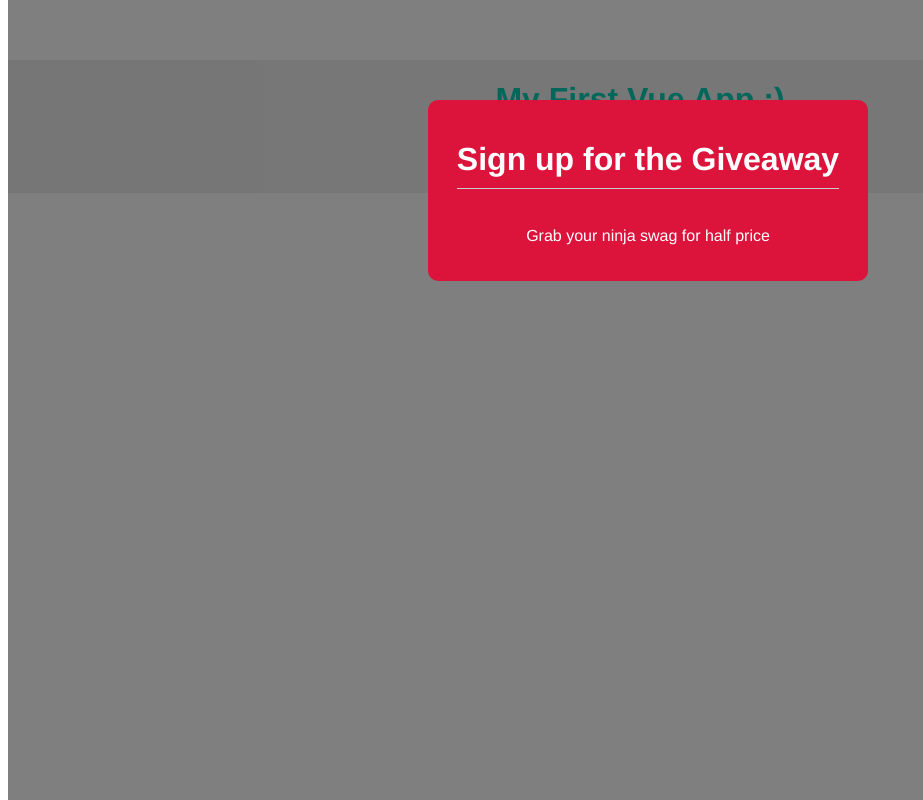
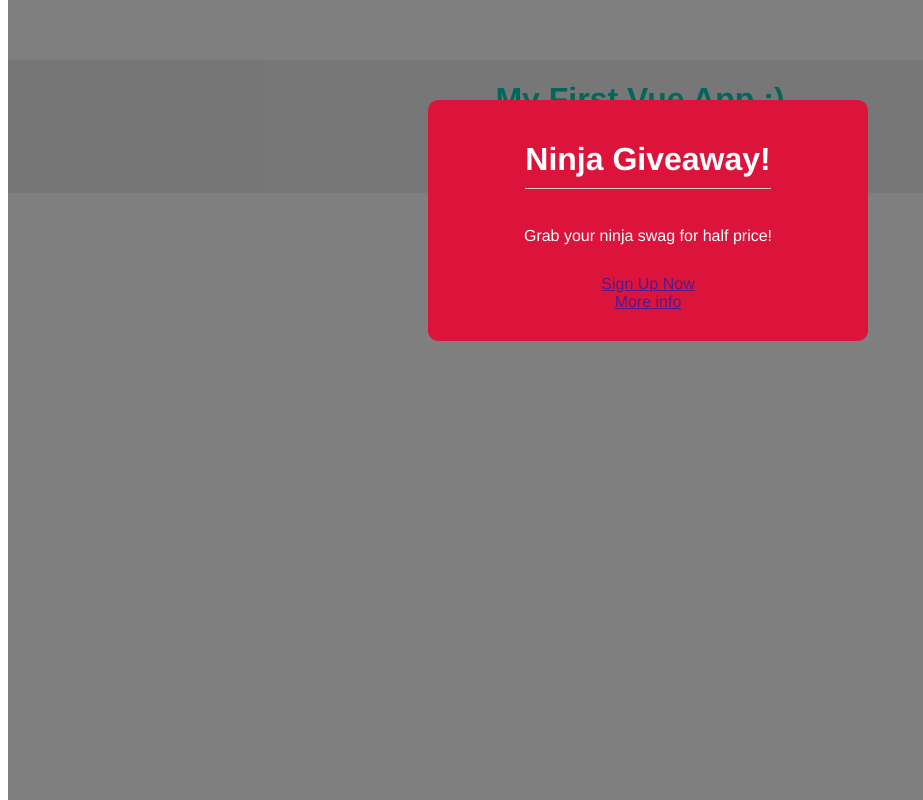
Before and after one commit to Avvyyy/Vue-Modal-Project, a Vue app: page / in a window 1280 px wide. Both pictures are taken after a click on the button "Show Hidden". Shown: the whole page, without its empty margins (0-923 px from the left). Built offline with nearby package versions, Linux system fonts and the light colour scheme.

Commit message:
Update of the myModal folder

```diff
--- a/package.json
+++ b/package.json
@@ -16,7 +16,7 @@
     "@babel/eslint-parser": "^7.12.16",
     "@vue/cli-plugin-babel": "~5.0.0",
     "@vue/cli-plugin-eslint": "~5.0.0",
-    "@vue/cli-service": "~5.0.0",
+    "@vue/cli-service": "^3.3.1",
     "eslint": "^7.32.0",
     "eslint-plugin-vue": "^8.0.3"
   },
--- a/src/App.vue
+++ b/src/App.vue
@@ -1,7 +1,15 @@
 <template>
 <h1>{{ title }}</h1>
 <div v-if="showModal">
-  <myModal :header="header" :text="text" theme="sale" @close="toggleModal"/>
+  <myModal theme="sale" @close="toggleModal">
+    <template v-slot:links>
+      <a href="">Sign Up Now</a>
+      <br>
+      <a href="">More info</a>
+    </template>
+    <h1>Ninja Giveaway!</h1>
+    <p>Grab your ninja swag for half price!</p>
+  </myModal>
 </div>
 <input type="text" ref="name">
 <button @click="handleClick">Click Moi</button>
--- a/src/components/myModal.vue
+++ b/src/components/myModal.vue
@@ -1,8 +1,11 @@
 <template>
   <div class="backdrop" @click.self="closeModal">
     <div class="modal" :class="{ sale: theme === 'sale' }">
-      <h1>{{ header }}</h1>
-      <p>{{ text }}</p>
+      <!-- default content only shows if we don't have a default slot  -->
+      <slot>default content</slot>
+       <div class="actions">
+        <slot name="links"></slot>
+       </div>
     </div>
   </div>
 </template>
@@ -10,7 +13,7 @@
 
 <script>
   export default {
-    props: ['header', 'text', 'theme'],
+    props: ['theme'],
     methods: {
       closeModal() {
         this.$emit('close')
@@ -42,9 +45,37 @@
   padding-bottom: 10px;
 }
 
+p{
+  font-style: normal;
+}
+.modal .actions{
+  text-align: center;
+  margin: 30px 0 10px 0;
+}
+
+.actions a{
+  color: #333;
+  padding: 8px;
+  border: 1px solid #eee;
+  border-radius: 4px;
+  text-decoration: none;
+  margin: 10px;
+}
 .modal.sale{
   background: crimson;
   color: white;
+}
+
+.modal.sale .actions{
+  text-align: center;
+  margin: 30px 0 10px 0;
+}
+
+.modal.sale .actions a{
+  border: 1px solid #eee;
+  border-radius: 4px;
+  text-decoration: none;
+  color: #333;
 }
 
 .modal.sale.h1{
```
Also changed, not shown: src/assets/global.css (line endings or trailing spaces), 1 other file (tests, documents, lock files or other folders).
